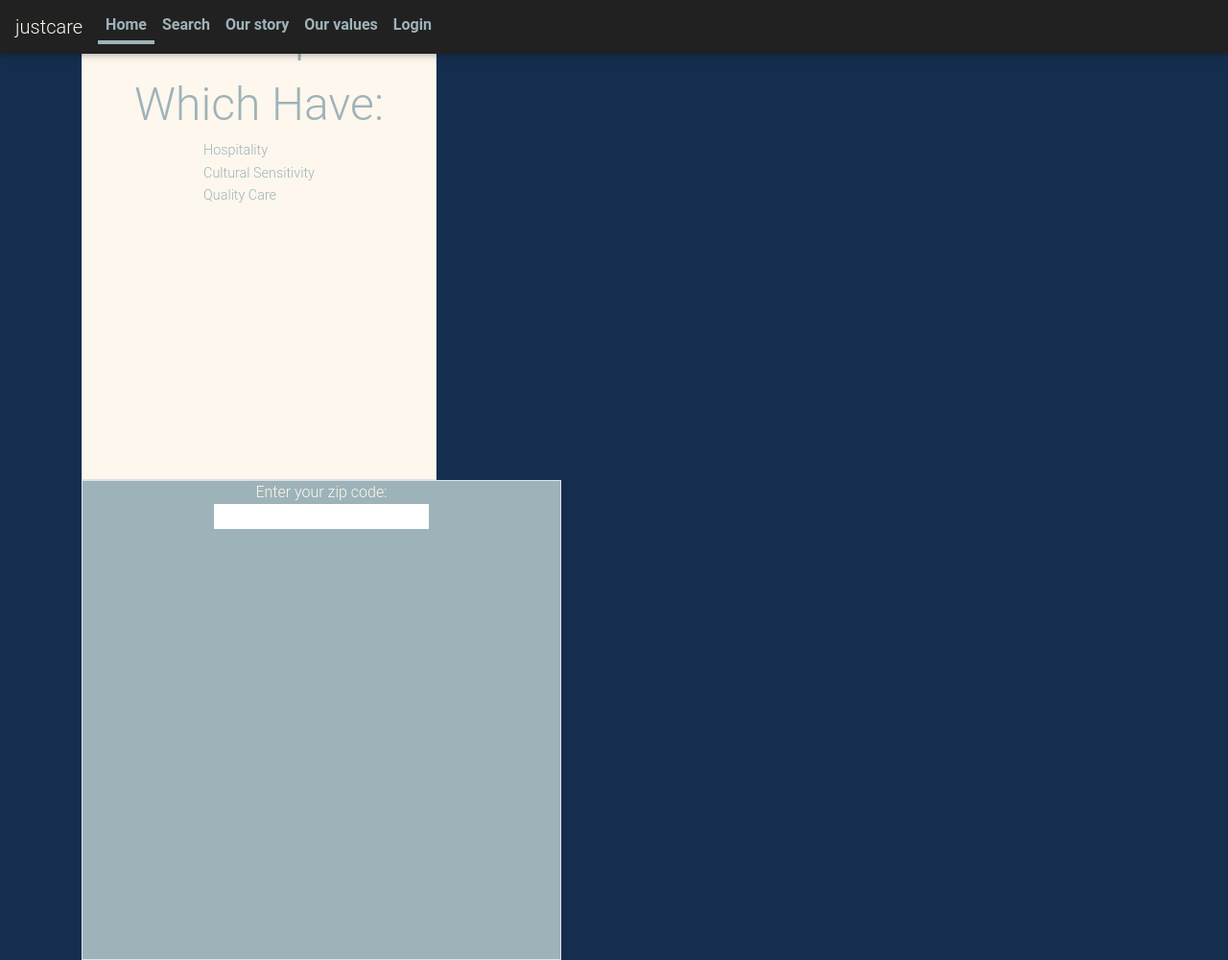
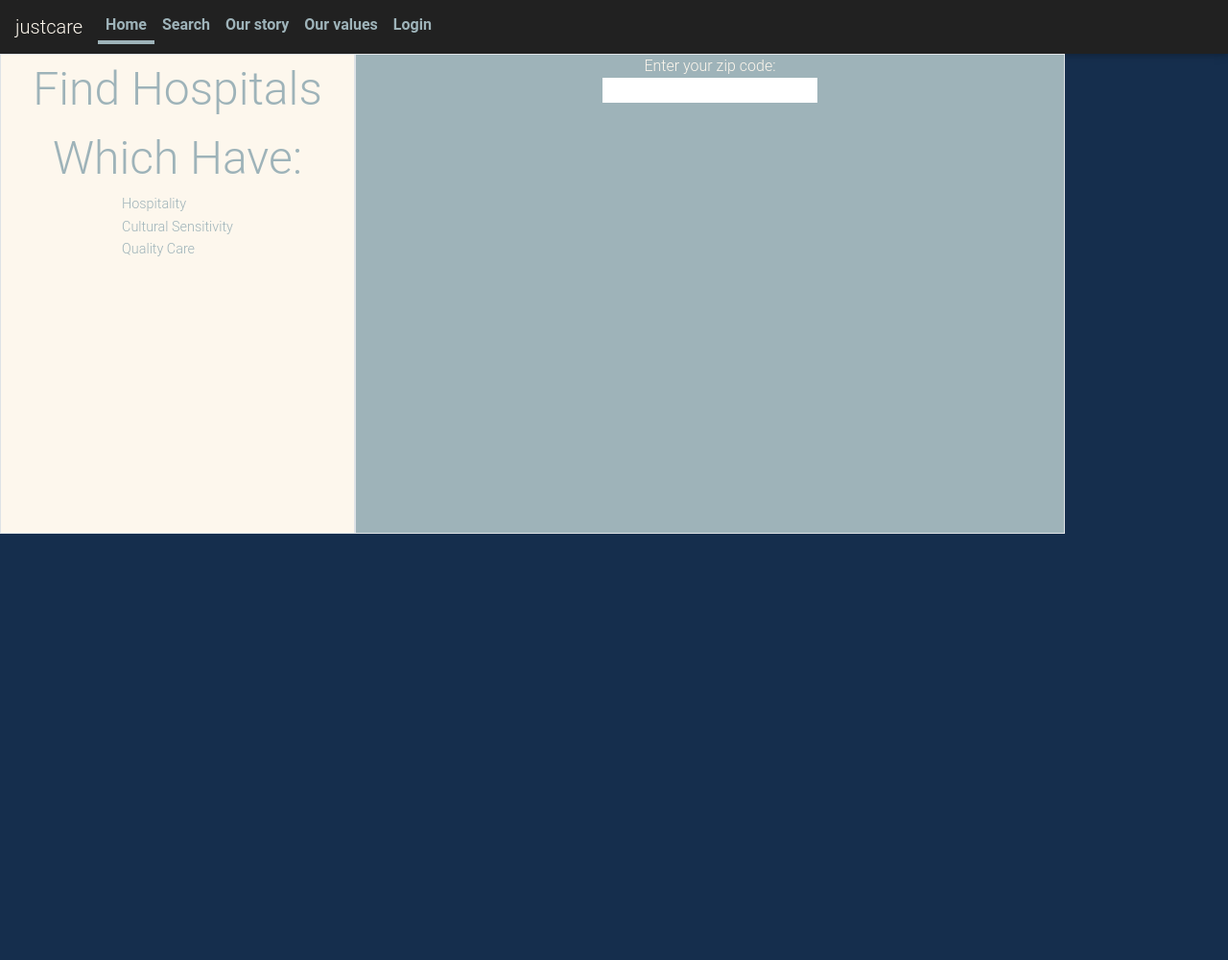
Before and after one commit to EricPedley/Yospital, a plain HTML site: page frontend/search.html in a window 1280 px wide. Shown: the whole page at 96% size. After the commit the page ends 800 px from the top, so only its background shows below. Drawn offline with nearby package versions, Linux system fonts and the light colour scheme; some packages are replaced by stand-ins of ours; a web font is replaced by a local one.

Commit message:
Fix nav bar on search page

```diff
--- a/frontend/search.html
+++ b/frontend/search.html
@@ -22,8 +22,7 @@
 </head>
 
 <body>
-    <div id="top" class="container">
-      <nav class="navbar navbar-expand-lg nav nav-masthead ml-auto fixed-top bg-dark">
+    <nav class="navbar navbar-expand-lg nav nav-masthead ml-auto bg-dark">
       <a class="navbar-brand" href="#">justcare</a>
       <button class="navbar-toggler" type="button" data-toggle="collapse" data-target="#navbarText" aria-controls="navbarText" aria-expanded="false" aria-label="Toggle navigation">
           <span class="navbar-toggler-icon"></span>
@@ -51,6 +50,7 @@
         </ul>
       </div>
     </nav>
+    <div id="top" class="container row">
         <div id="attributes" class="col-md-4 border">
             <font size="7">
                 <center id="topheader">Find Hospitals Which Have:</center>
```
Lines whose indentation alone changed are shown as unchanged.
